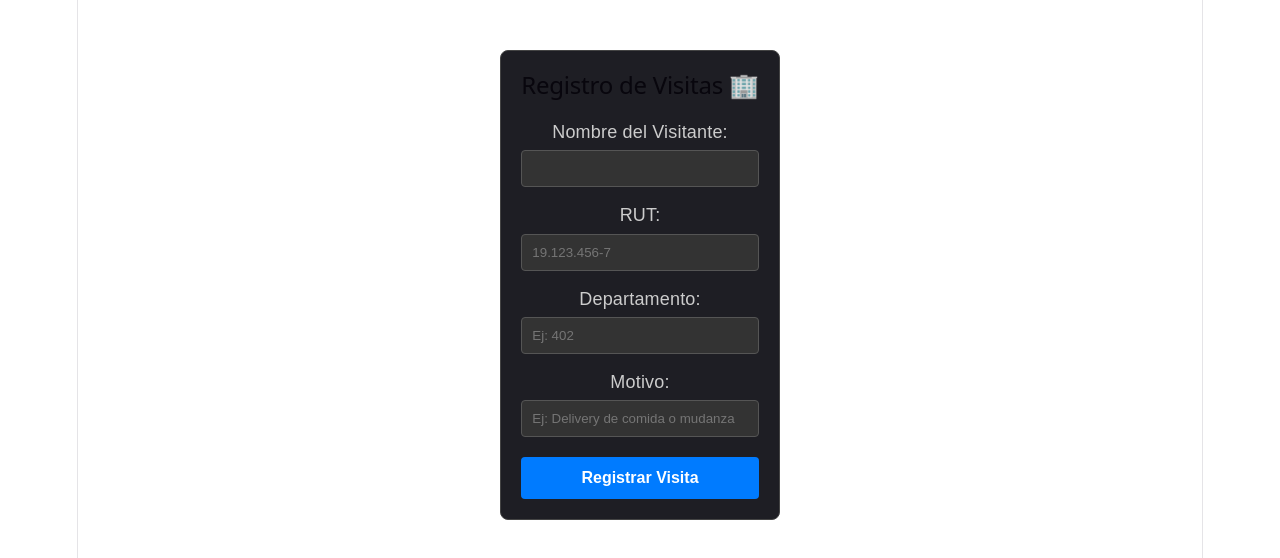
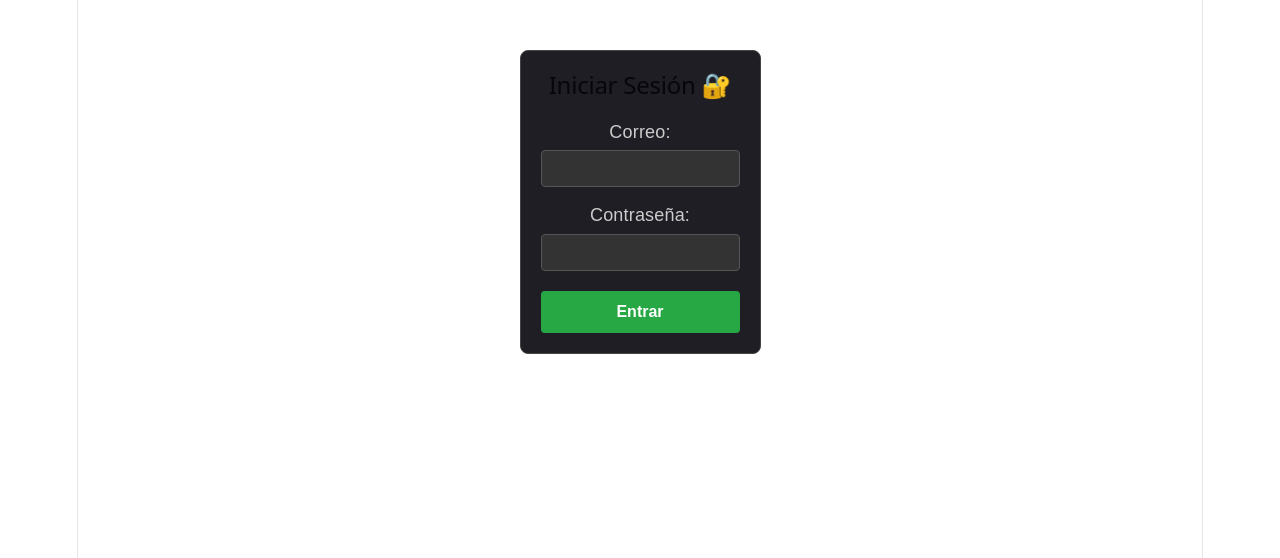
Before and after one commit to gsilva221/Proyecto_db, a React (Vite) app: page / in a window 1280 px wide. Shown: the top 558 px of the page. Built offline with nearby package versions, Linux system fonts and the light colour scheme.

Commit message:
inicio de sesion

```diff
--- a/package.json
+++ b/package.json
@@ -22,6 +22,8 @@
     "preview": "vite preview"
   },
   "dependencies": {
+    "axios": "^1.18.1",
+    "bcryptjs": "^3.0.3",
     "cors": "^2.8.6",
     "dotenv": "^17.4.2",
     "express": "^5.2.1",
--- a/src/App.tsx
+++ b/src/App.tsx
@@ -1,26 +1,21 @@
 import React, { useState } from 'react';
+// Importamos tu servicio. Ajusta la ruta dependiendo de dónde guardes este componente
+import usuarioService from './services/usuarioService';
 
-// 1. Estructura de datos alineada exactamente con tu Backend
-interface Visita {
-  nombreVisitante: string;
-  rutVisitante: string; // Corregido para que coincida con tu BD
-  departamento: string;
-  motivo: string;       // Agregado el campo que faltaba
+interface Credenciales {
+  correo: string;
+  password: string; // Cambiado a 'password' para que coincida con tu backend
 }
 
-function App() {
-  // 2. Estado inicial con todos los campos vacíos
-  const [form, setForm] = useState<Visita>({
-    nombreVisitante: '',
-    rutVisitante: '',
-    departamento: '',
-    motivo: ''
+function Login() {
+  const [form, setForm] = useState<Credenciales>({
+    correo: '',
+    password: ''
   });
 
   const [loading, setLoading] = useState<boolean>(false);
   const [mensaje, setMensaje] = useState<string>('');
 
-  // 3. Manejador de cambios en los inputs
   const handleChange = (e: React.ChangeEvent<HTMLInputElement>) => {
     setForm({
       ...form,
@@ -28,100 +23,57 @@ function App() {
     });
   };
 
-  // 4. Envío seguro de los datos a tu URL pública en Render
   const handleSubmit = async (e: React.FormEvent) => {
     e.preventDefault();
     setLoading(true);
     setMensaje('');
 
     try {
-      const response = await fetch('https://backend-db-48n7.onrender.com/api/visitas', {
-        method: 'POST',
-        headers: {
-          'Content-Type': 'application/json'
-        },
-        body: JSON.stringify(form)
-      });
+      // Usamos tu servicio limpio que ya configuraste con Axios
+      const data = await usuarioService.login(form);
 
-      const data = await response.json();
+      setMensaje(`🟢 ¡Bienvenido, ${data.usuario.nombre}!`);
 
-      if (response.ok) {
-        setMensaje('🟢 ¡Visita registrada con éxito!');
-        // Reseteamos el formulario al terminar con éxito
-        setForm({ nombreVisitante: '', rutVisitante: '', departamento: '', motivo: '' });
-      } else {
-        // Muestra el mensaje de error personalizado que mande el backend si existe
-        setMensaje(`🔴 Error: ${data.mensaje || 'No se pudo guardar la visita'}`);
-      }
-    } catch (error) {
+      // Aquí el backend te devolvió el usuario y su rol.
+      console.log("Rol del usuario:", data.usuario.rol);
+
+      // TODO: Guardar los datos del usuario y redirigir a la pantalla de visitas
+
+    } catch (error: any) {
       console.error(error);
-      setMensaje('🔴 Error de red o el servidor está despertando. Intenta de nuevo.');
+      // Capturamos el mensaje de error que manda tu backend (ej. "Contraseña incorrecta")
+      const mensajeError = error.response?.data?.mensaje || 'Error al conectar con el servidor';
+      setMensaje(`🔴 ${mensajeError}`);
     } finally {
       setLoading(false);
     }
   };
 
   return (
-    <div style={{
-      maxWidth: '400px',
-      margin: '50px auto',
-      padding: '20px',
-      fontFamily: 'Arial, sans-serif',
-      border: '1px solid #444',
-      borderRadius: '8px',
-      backgroundColor: '#1e1e24', // Fondo oscuro como tu captura
-      color: '#fff'
-    }}>
-      <h2 style={{ textAlign: 'center', marginBottom: '20px' }}>Registro de Visitas 🏢</h2>
+    <div style={{ maxWidth: '400px', margin: '50px auto', padding: '20px', fontFamily: 'Arial, sans-serif', border: '1px solid #444', borderRadius: '8px', backgroundColor: '#1e1e24', color: '#fff' }}>
+      <h2 style={{ textAlign: 'center', marginBottom: '20px' }}>Iniciar Sesión 🔐</h2>
 
       <form onSubmit={handleSubmit}>
         <div style={{ marginBottom: '15px' }}>
-          <label style={{ display: 'block', marginBottom: '5px', color: '#ccc' }}>Nombre del Visitante:</label>
+          <label style={{ display: 'block', marginBottom: '5px', color: '#ccc' }}>Correo:</label>
           <input
-            type="text"
-            name="nombreVisitante"
-            value={form.nombreVisitante}
+            type="email"
+            name="correo"
+            value={form.correo}
             onChange={handleChange}
             required
             style={{ width: '100%', padding: '10px', boxSizing: 'border-box', backgroundColor: '#333', color: '#fff', border: '1px solid #555', borderRadius: '4px' }}
           />
         </div>
 
-        <div style={{ marginBottom: '15px' }}>
-          <label style={{ display: 'block', marginBottom: '5px', color: '#ccc' }}>RUT:</label>
+        <div style={{ marginBottom: '20px' }}>
+          <label style={{ display: 'block', marginBottom: '5px', color: '#ccc' }}>Contraseña:</label>
           <input
-            type="text"
-            name="rutVisitante" // Corregido: 'rutVisitante'
-            value={form.rutVisitante}
+            type="password"
+            name="password"
+            value={form.password}
             onChange={handleChange}
             required
-            placeholder="19.123.456-7"
-            style={{ width: '100%', padding: '10px', boxSizing: 'border-box', backgroundColor: '#333', color: '#fff', border: '1px solid #555', borderRadius: '4px' }}
-          />
-        </div>
-
-        <div style={{ marginBottom: '15px' }}>
-          <label style={{ display: 'block', marginBottom: '5px', color: '#ccc' }}>Departamento:</label>
-          <input
-            type="text"
-            name="departamento"
-            value={form.departamento}
-            onChange={handleChange}
-            required
-            placeholder="Ej: 402"
-            style={{ width: '100%', padding: '10px', boxSizing: 'border-box', backgroundColor: '#333', color: '#fff', border: '1px solid #555', borderRadius: '4px' }}
-          />
-        </div>
-
-        <div style={{ marginBottom: '20px' }}>
-          <label style={{ display: 'block', marginBottom: '5px', color: '#ccc' }}>Motivo:</label>
-          <input
-            type="text"
-            name="motivo" // Agregado para que viaje al backend
-            value={form.motivo}
-            onChange={handleChange}
-            required
-            placeholder="Ej: Delivery de comida o mudanza"
             style={{ width: '100%', padding: '10px', boxSizing: 'border-box', backgroundColor: '#333', color: '#fff', border: '1px solid #555', borderRadius: '4px' }}
           />
         </div>
@@ -129,19 +81,9 @@ function App() {
         <button
           type="submit"
           disabled={loading}
-          style={{
-            width: '100%',
-            padding: '12px',
-            backgroundColor: '#007BFF',
-            color: 'white',
-            border: 'none',
-            borderRadius: '4px',
-            cursor: 'pointer',
-            fontSize: '16px',
-            fontWeight: 'bold'
-          }}
+          style={{ width: '100%', padding: '12px', backgroundColor: '#28a745', color: 'white', border: 'none', borderRadius: '4px', cursor: 'pointer', fontSize: '16px', fontWeight: 'bold' }}
         >
-          {loading ? 'Guardando...' : 'Registrar Visita'}
+          {loading ? 'Ingresando...' : 'Entrar'}
         </button>
       </form>
 
@@ -150,4 +92,4 @@ function App() {
   );
 }
 
-export default App;
+export default Login;
--- a/tsconfig.app.json
+++ b/tsconfig.app.json
@@ -1,5 +1,6 @@
 {
   "compilerOptions": {
+    "allowJs": true,
     "tsBuildInfoFile": "./node_modules/.tmp/tsconfig.app.tsbuildinfo",
     "target": "es2023",
     "lib": ["ES2023", "DOM"],
```
Also changed, not shown: 1 other file (tests, documents, lock files or other folders).
